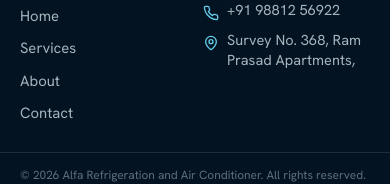
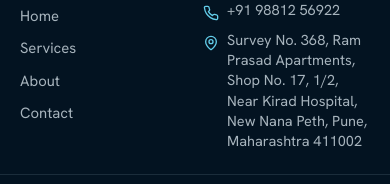
Before and after one commit to faisalahmad7/Alfa-Refrigeration-landing-page, a React (Vite) app: page /contact in a window 390 px wide. Shown: the part 4094-4278 px from the top of the page. Built offline with nearby package versions, Linux system fonts and the light colour scheme.

Commit message:
Respect reduced motion and keep compact mobile address readable

```diff
--- a/src/styles/index.css
+++ b/src/styles/index.css
@@ -1805,8 +1805,7 @@
   .footer-contact li { gap: 8px; }
   .footer-contact li:nth-child(2) { display: none; }
   .footer-contact address .block { display: inline; }
-  .footer-contact address .block:first-child::after { content: ", "; }
-  .footer-contact address .block:not(:first-child) { display: none; }
+  .footer-contact address .block:not(:last-child)::after { content: ", "; }
   .footer-bottom {
     grid-template-columns: 1fr;
     gap: 7px;
@@ -1817,7 +1816,7 @@
   .footer-bottom p:nth-child(2) { font-size: .66rem; }
 }
 @media (prefers-reduced-motion: reduce) {
-  .capability-ribbon-track { animation: ribbon-drift 34s linear infinite !important; }
+  .capability-ribbon-track { animation: none !important; }
   .trust-row .trust-card { transition: none; }
   .frost-frame path { transition: none; }
 }
```
